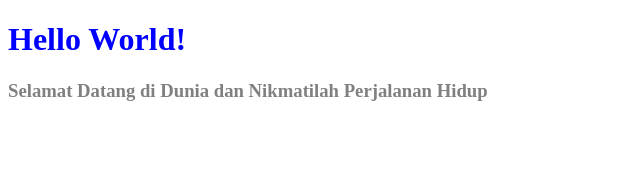
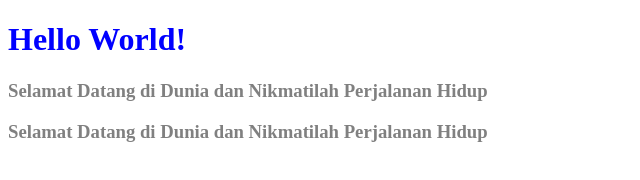
Before and after one commit to risa-rwx/helloworld, a plain HTML site: page index.html in a window 1280 px wide. Shown: the whole page, without its empty margins (0-640 px from the left). Drawn offline with Linux system fonts and the light colour scheme.

Commit message:
Update index.html

```diff
--- a/index.html
+++ b/index.html
@@ -12,6 +12,6 @@
         h3 {color:gray;}
     </style>
     <h3>Selamat Datang di Dunia dan Nikmatilah Perjalanan Hidup</h3>
-
+    <h3>Selamat Datang di Dunia dan Nikmatilah Perjalanan Hidup</h3>
 </body>
 </html>
```
